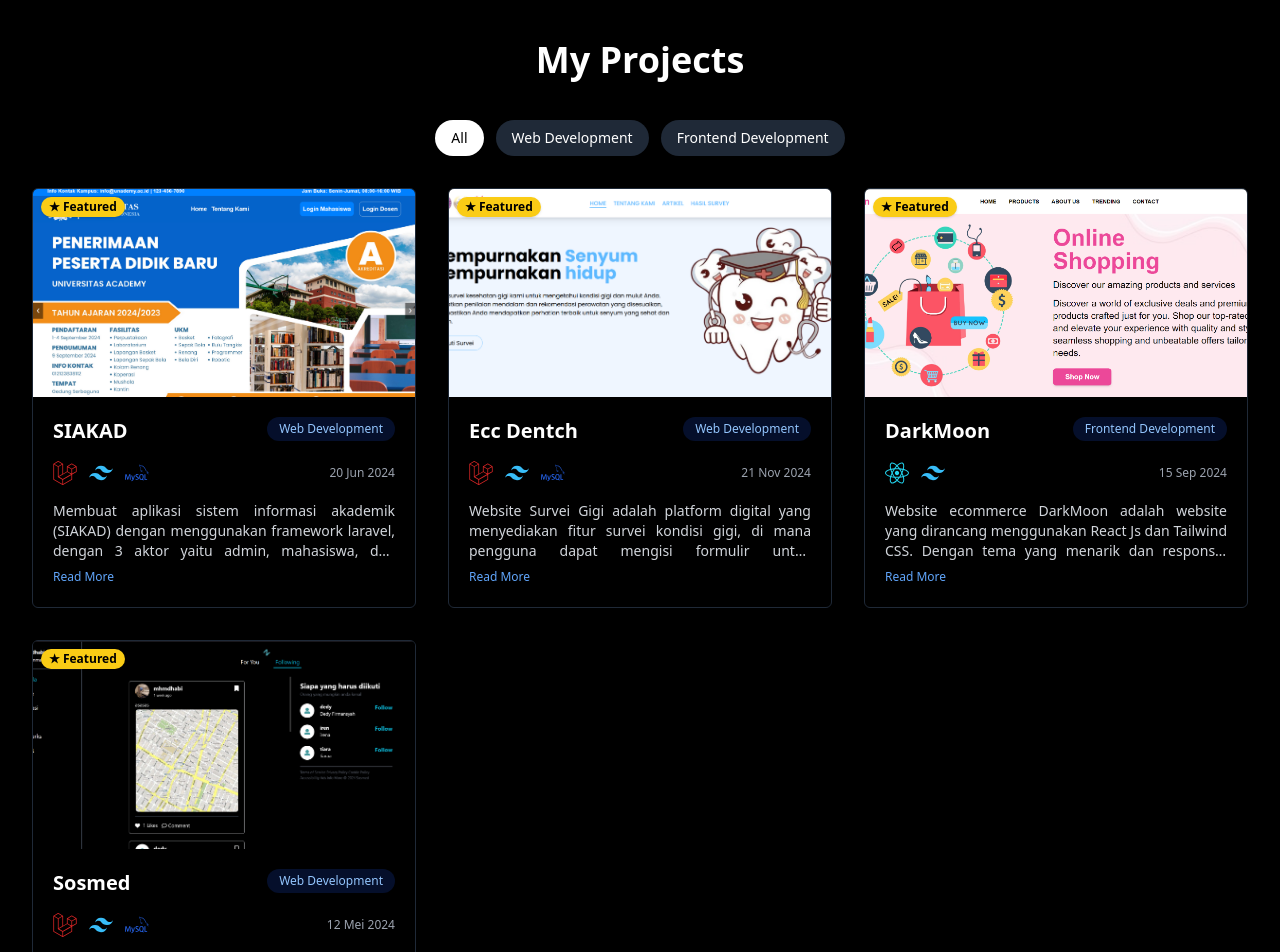
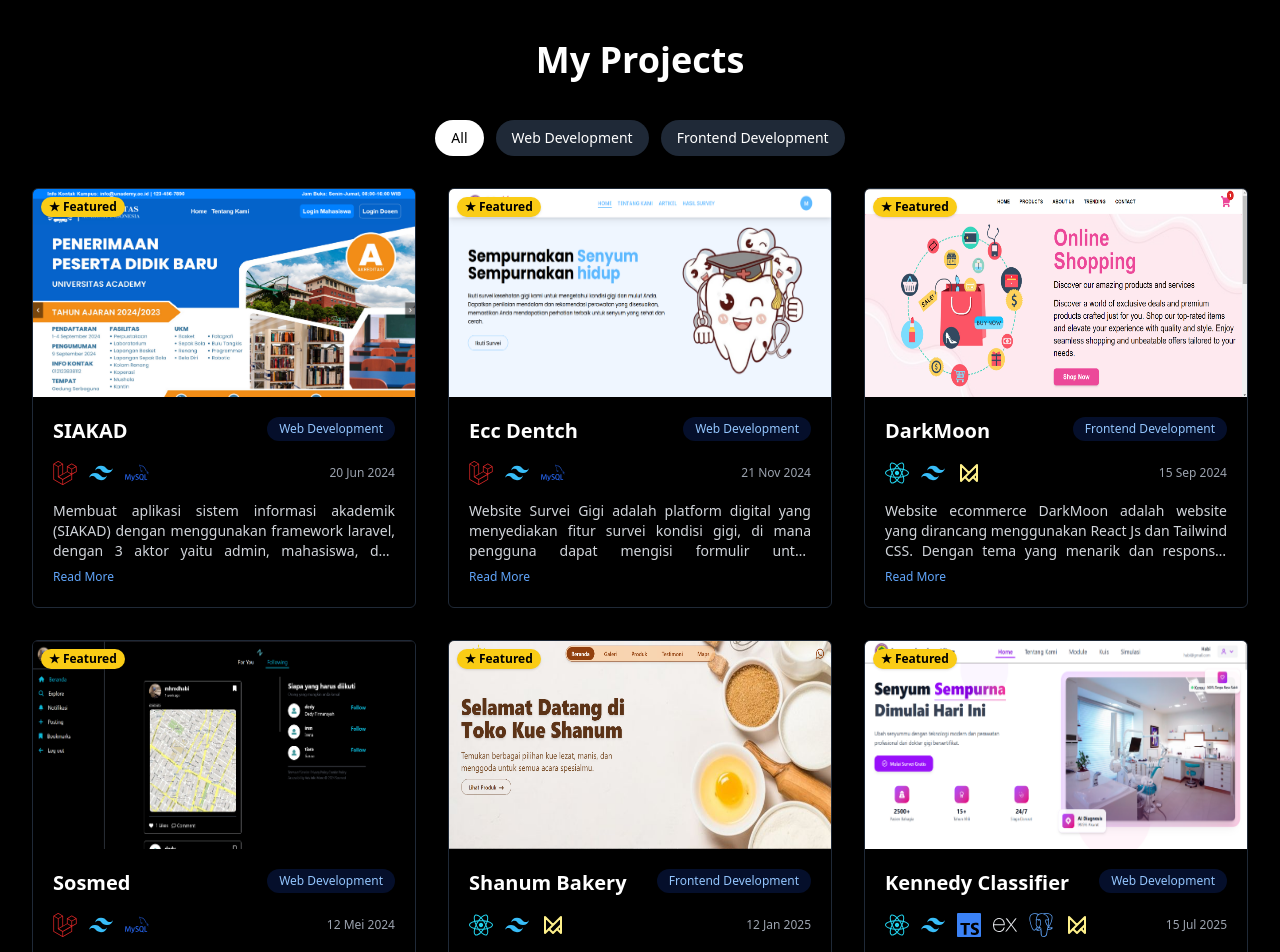
Before and after one commit to MhmdHabi/aplikasi-portofolio-next, a Next.js app: page /project in a window 1280 px wide. Shown: the top 952 px of the page. Built offline with nearby package versions, Linux system fonts and the light colour scheme.

Commit message:
update data project

```diff
--- a/app/about/page.tsx
+++ b/app/about/page.tsx
@@ -33,8 +33,9 @@ const AboutPage = () => {
 
           {/* Download CV Button */}
           <Link
-            href="/cv.pdf"
+            href="https://drive.google.com/file/d/14939OlW5rUi3_F93pAyI0rv8OMRGg0WC/view?usp=drive_link"
             download
+            target="_blank"
             className="inline-block text-md font-medium text-white rounded-xl bg-zinc-900/60 border border-white hover:border-cyan-400 hover:text-cyan-300 backdrop-blur-md px-5 py-2 transition-all duration-300 shadow-md hover:shadow-cyan-400/20"
           >
             📄 Download CV
--- a/app/components/Footer.tsx
+++ b/app/components/Footer.tsx
@@ -60,7 +60,7 @@ export default function Footer() {
           <div>
             <h3 className="text-lg font-semibold text-cyan-400 mb-4">Navigasi</h3>
             <ul className="space-y-2">
-              {["Home", "About", "Projects", "Skills", "Contact"].map((item) => (
+              {["Home", "About", "Skills", "Projects", "Education"].map((item) => (
                 <li key={item}>
                   <button onClick={(e) => handleScroll(e, item)} className="text-white/90 hover:text-cyan-400 transition duration-300">
                     {item}
@@ -75,17 +75,17 @@ export default function Footer() {
             <h3 className="text-lg font-semibold text-cyan-400 mb-4">Kontak</h3>
             <p className="text-white">
               Email:{" "}
-              <Link href="mailto:youremail@example.com" className="text-white/90 hover:text-cyan-400 transition duration-300">
-                youremail@example.com
+              <Link href="" className="text-white/90 hover:text-cyan-400 transition duration-300">
+                muhammadhabi01@gmail.com
               </Link>
             </p>
             <p className="mt-2 text-white">
               Telepon:{" "}
-              <Link href="tel:+628123456789" className="text-white/90 hover:text-cyan-400 transition duration-300">
-                +62 812-3456-789
+              <Link href="" className="text-white/90 hover:text-cyan-400 transition duration-300">
+                +62 812-7189-1733
               </Link>
             </p>
-            <p className="mt-2 text-white/90">Alamat: Jakarta, Indonesia</p>
+            <p className="mt-2 text-white/90">Alamat: Jambi, Indonesia</p>
           </div>
         </div>
 
--- a/app/components/Navbar.tsx
+++ b/app/components/Navbar.tsx
@@ -88,7 +88,7 @@ export default function Navbar() {
           {/* Logo */}
           <div className="flex-shrink-0">
             <button onClick={() => scrollToSection("#home")} className="text-2xl font-bold bg-gradient-to-r from-cyan-400 to-blue-400 bg-clip-text text-transparent hover:from-cyan-300 hover:to-blue-300 transition-all duration-300">
-              Portfolio
+              <img src="/assets/logo.png" alt="Portfolio Logo" width={40} height={40} className="hover:opacity-80 transition-all duration-300" />
             </button>
           </div>
 
@@ -110,6 +110,18 @@ export default function Navbar() {
                 );
               })}
             </div>
+          </div>
+
+          {/* Download CV Button */}
+          <div className="hidden md:flex items-center">
+            <a
+              href="https://drive.google.com/file/d/14939OlW5rUi3_F93pAyI0rv8OMRGg0WC/view?usp=drive_link"
+              download
+              target="_blank"
+              className="relative px-4 py-2 text-sm font-semibold text-white bg-gradient-to-r from-cyan-500 to-blue-500 bg-[length:200%_100%] bg-left hover:bg-right rounded-lg transition-all duration-500"
+            >
+              Download CV
+            </a>
           </div>
 
           {/* Mobile menu button */}
--- a/app/project/page.tsx
+++ b/app/project/page.tsx
@@ -4,6 +4,7 @@ import React, { useState } from "react";
 import { motion, AnimatePresence } from "framer-motion";
 import { FaReact, FaLaravel, FaGithub } from "react-icons/fa";
 import { SiTailwindcss, SiMysql, SiPostgresql, SiTypescript, SiExpress } from "react-icons/si";
+import { TbBrandFramerMotion } from "react-icons/tb";
 import Link from "next/link";
 
 type Project = {
@@ -48,7 +49,7 @@ const projects: Project[] = [
     description:
       "Website ecommerce DarkMoon adalah website yang dirancang menggunakan React Js dan Tailwind CSS. Dengan tema yang menarik dan responsif, situs ini memungkinkan pengguna untuk menemukan produk yang sesuai dengan kebutuhan mereka.",
     category: "Frontend Development",
-    tags: ["React", "Tailwind"],
+    tags: ["React", "Tailwind", "Frammer"],
     image: "/project/ecommerce.png",
     githubUrl: "#",
     date: "2024-09-15",
@@ -65,6 +66,30 @@ const projects: Project[] = [
     date: "2024-05-12",
     featured: true,
   },
+  {
+    id: "5",
+    title: "Shanum Bakery",
+    description:
+      "Website Shanum Bakery adalah sebuah website yang berisi landing page untuk memperkenalkan produk-produk roti dan kue dari Shanum Bakery. Landing page ini dirancang dengan tampilan menarik dan responsif, menampilkan informasi seputar produk, promo, dan identitas brand untuk menarik minat pengunjung.",
+    category: "Frontend Development",
+    tags: ["React", "Tailwind", "Frammer"],
+    image: "/project/shanum.png",
+    githubUrl: "#",
+    date: "2025-01-12",
+    featured: true,
+  },
+  {
+    id: "6",
+    title: "Kennedy Classifier",
+    description:
+      "Website Kennedy Classifier adalah website yang dirancang untuk melakukakn survei gigi, module pembelajaran dan simulasi 3D. website ini menggunakan React Js dan Tailwind CSS. Dimana website ini dibuat dengan tujuan mengedukasi tentang kesehatan gigi masyarakat dan praktek langsung dengan simulasi.",
+    category: "Web Development",
+    tags: ["React", "Tailwind", "TypeScript", "ExpressJs", "PostgreSQL", "Frammer"],
+    image: "/project/kennedy.png",
+    githubUrl: "#",
+    date: "2025-07-15",
+    featured: true,
+  },
 ];
 
 const getTechIcon = (tag: string) => {
@@ -76,6 +101,7 @@ const getTechIcon = (tag: string) => {
     PostgreSQL: <SiPostgresql className="text-blue-400" />,
     TypeScript: <SiTypescript className="text-blue-500" />,
     ExpressJs: <SiExpress className="text-gray-200" />,
+    Frammer: <TbBrandFramerMotion className="text-yellow-200" />,
   };
   return icons[tag] || <span className="text-white text-sm">{tag}</span>;
 };
@@ -118,7 +144,7 @@ const ProjectShowcase = () => {
             >
               {/* Gambar dan Hover */}
               <div className="relative h-52 overflow-hidden">
-                <img src={project.image} alt={project.title} className="w-full h-full object-cover" />
+                <img src={project.image} alt={project.title} className="w-full h-full " />
 
                 {/* Featured badge di kiri atas */}
                 {project.featured && <div className="absolute top-2 left-2 bg-yellow-400 text-black text-xs font-semibold px-2 py-0.5 rounded-full z-30 shadow">★ Featured</div>}
--- a/app/skills/page.tsx
+++ b/app/skills/page.tsx
@@ -67,7 +67,7 @@ export default function SkillsPage() {
   const isInView = useInView(ref, { once: true, amount: 0.1 });
 
   return (
-    <div id="skills" className="min-h-screen bg-black text-white py-20 px-6 lg:px-12 overflow-hidden">
+    <div id="skills" className="min-h-screen bg-black text-white py-10 px-6 lg:px-12 overflow-hidden">
       {/* Background Effects */}
       <div className="absolute inset-0 overflow-hidden pointer-events-none">
         <div className="absolute -top-40 -right-40 w-80 h-80 bg-blue-500/5 rounded-full blur-3xl animate-pulse"></div>
```
Also changed, not shown: public/assets/logo.png (added), public/project/kennedy.png (added).
